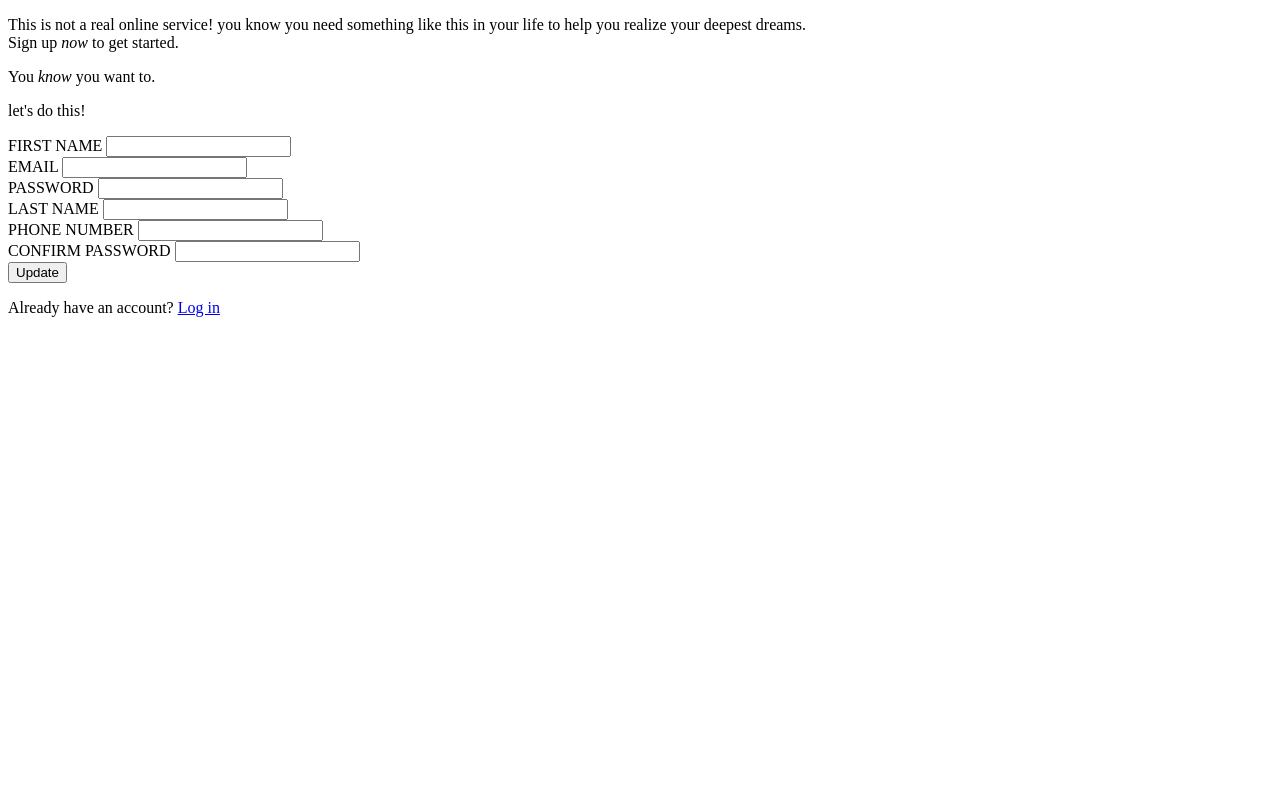
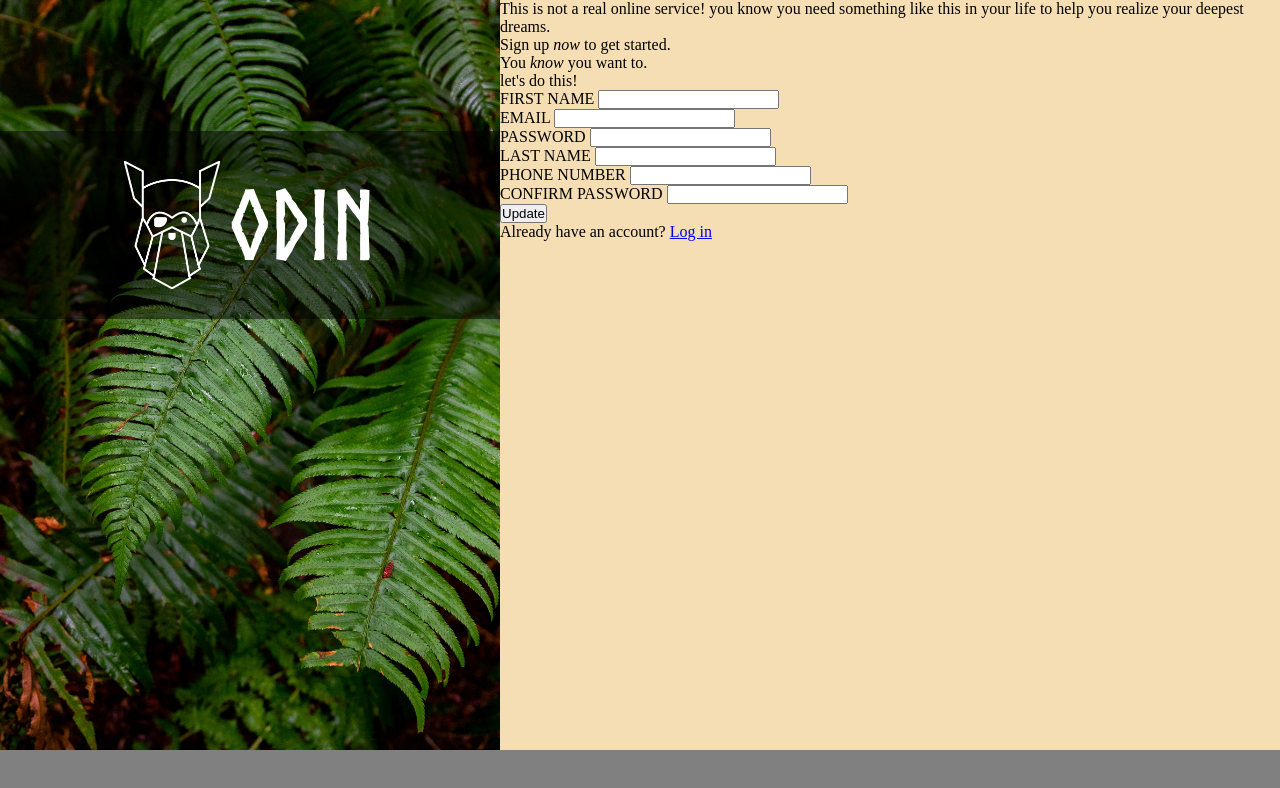
Before and after one commit to F-arellano/odin-sign-up-form, a plain HTML site: page index.html in a window 1280 px wide. Drawn offline with Linux system fonts and the light colour scheme.

Commit message:
ADD: banner style
+ the background image was fixed using absolute position
+ the logo and text were aligned using inline-block

```diff
--- a/css/style.css
+++ b/css/style.css
@@ -0,0 +1,62 @@
+* {
+    margin: 0px;
+    padding: 0px;
+    box-sizing: border-box;
+    --banner-width: 500px;
+    --banner-height: calc(calc(2792 / 1862) * var(--banner-width));
+    --banner-background: rgb(0,0,0,0.5);
+}
+
+@font-face {
+    font-family: logo-font;
+    src: url("../fonts/Norse-Bold.otf");
+}
+
+body {
+    display: flex;
+    background: gray;
+    justify-content: stretch;
+}
+
+/* ========= SIDE BANNER =========== */
+.banner-img {
+    width: var(--banner-width);
+    position: absolute;
+}
+
+.banner {
+    background: antiquewhite;
+    width: var(--banner-width);
+    position: relative;
+    display: inline-block;
+}
+
+.banner-text {
+    position: absolute;
+    top: 30%;
+    left: 50%;
+    transform: translate( -50%, -50% );
+    padding: 30px;
+    text-align: center;
+    color: white;
+    font-family: logo-font, sans-serif;
+    font-size: 3.0rem;
+    background-color: var(--banner-background);
+    width: 100%;
+}
+
+.banner-logo {
+    height: 8rem;
+}
+
+.banner-text > * {
+    display: inline-block;
+    vertical-align: middle;
+}
+
+/* ===== FORM CONTENT ========*/
+.content {
+    background: wheat;
+    flex: 1;
+    height: var(--banner-height);
+}
--- a/index.html
+++ b/index.html
@@ -8,6 +8,11 @@
 </head>
 <body>
     <div class="banner">
+        <img class="banner-img" src="img/plant.jpg">
+        <div class="banner-text">
+            <img class="banner-logo" src="img/odin-lined.png">
+            <h1>ODIN</h1>
+        </div>
     </div>
     <div class="content">
         <div class="upper">
```
